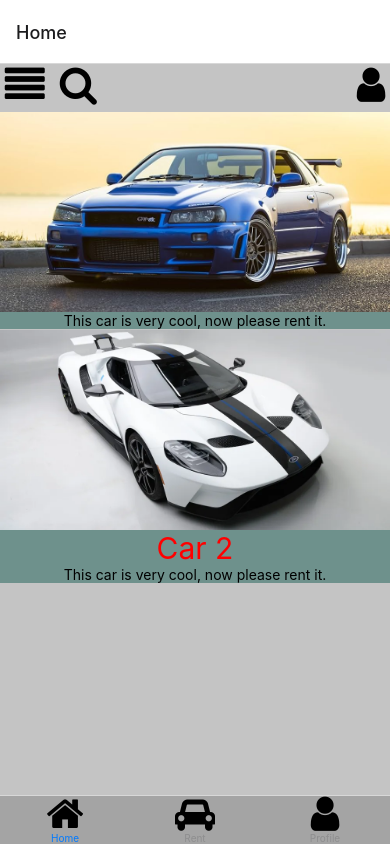
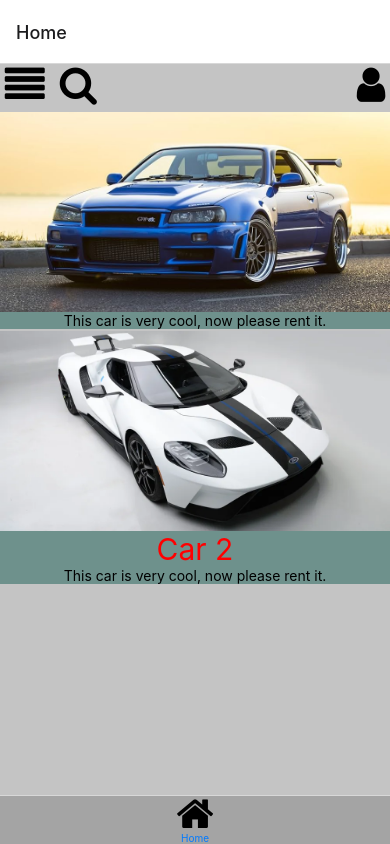
Before and after one commit to NikolajBS/React-native-1st-handin, a React Native app in the folder car-rental-app/: screen /Home in a window 390 px wide. Built offline with nearby package versions, Linux system fonts and the light colour scheme.

Commit message:
images and icons are now clickalbe

```diff
--- a/car-rental-app/App.tsx
+++ b/car-rental-app/App.tsx
@@ -14,48 +14,47 @@ const Stack = createStackNavigator();
 /**
  *
  * @returns
- * <Tab.Screen name="Profile" component={ProfileScreen} options={{
-                      tabBarStyle: { backgroundColor: '#a4a4a4'},
-                      tabBarLabel: 'Profile',
-                      tabBarIcon: () => (
-                      <FontAwesome name="home" color={'#000000'} size={40} />
-                    ),}}/>
+ * <Tab.Screen name="Rent" component={} options={{
+            tabBarIcon: () =>(
+              <FontAwesome name="car" color={'#000000'} size={35} />
+            ),
+          }}/>
  */
 
-export default function App() {
-  return (
-      <NavigationContainer>
-        <Tab.Navigator
+
+function TabNavigator(){
+  return(
+    <Tab.Navigator
           screenOptions={{
             tabBarStyle: {
               backgroundColor: '#c4c4c4'
             }
           }}>
-          <Tab.Screen name="Home" component={HomeScreen} options={{
+          <Tab.Screen name="Home" component={StackNavigator} options={{
             tabBarStyle: { backgroundColor: '#a4a4a4'},
             tabBarLabel: 'Home',
             tabBarIcon: () => (
             <FontAwesome name="home" color={'#000000'} size={40} />
           ),}}/>
-          <Tab.Screen name="Rent" component={RentalScreen} options={{
-            tabBarIcon: () =>(
-              <FontAwesome name="car" color={'#000000'} size={35} />
-            ),
-          }}/>
-          <Tab.Screen name="Profile" component={ProfileScreen} options={{
-                      tabBarStyle: { backgroundColor: '#a4a4a4'},
-                      tabBarLabel: 'Profile',
-                      tabBarIcon: () => (
-                      <FontAwesome name="user" color={'#000000'} size={40} />
-                    ),}}/>
         </Tab.Navigator>
+  )
+}
+
+function StackNavigator(){
+  return(
+    <Stack.Navigator>
+      <Stack.Screen name='HomeScreen' component={HomeScreen} options={{
+          headerShown: false,
+        }} />
+      <Stack.Screen name='Profile' component={ProfileScreen}/>
+      <Stack.Screen name='Rental' component={RentalScreen}/>
+    </Stack.Navigator>
+  )
+}
+export default function App() {
+  return (
+      <NavigationContainer>
+        <TabNavigator/>
       </NavigationContainer>
   );
 }
-const styles = StyleSheet.create({
-  container: {
-    flex: 1,
-    backgroundColor: '#fff',
-
-  },
-});
--- a/car-rental-app/screens/Home.tsx
+++ b/car-rental-app/screens/Home.tsx
@@ -6,9 +6,7 @@ import { createStackNavigator } from '@react-navigation/stack';
 import ProfileScreen from './ProfileScreen';
 
 
-const HomeScreen = () =>{
-
-
+const HomeScreen = ({ navigation }) =>{
 
   const storeData = async(value:string) =>{
     try{
@@ -36,7 +34,6 @@ const HomeScreen = () =>{
 
     retrieveData();
 
-    const Stack = createStackNavigator();
 
     return(
     <View style={styles.container}>
@@ -45,21 +42,27 @@ const HomeScreen = () =>{
         <View style={styles.smallSpace}></View>
         <FontAwesome name="search" color={'#000000'} size={40} />
         <View style={styles.space}></View>
+        <TouchableOpacity onPress={() =>{navigation.navigate('Profile')}}>
         <FontAwesome name="user" color={'#000000'} size={40} style={styles.userIcon}/>
+        </TouchableOpacity>
       </View>
 
       <View style={styles.flexbox}>
-        <View style={styles.box1}>
+        <TouchableOpacity onPress={() =>{navigation.navigate('Rental')}}>
+        <View style={styles.box}>
           <Image source={require('../imgs/car1.jpg')} style={styles.images} />
           <Text style={styles.txtcolor}>{carName}</Text>
           <Text>This car is very cool, now please rent it.</Text>
         </View>
+        </TouchableOpacity>
 
-        <View style={styles.box2}>
+        <TouchableOpacity onPress={() =>{navigation.navigate('Rental')}}>
+        <View style={styles.box}>
           <Image source={require('../imgs/car2.jpg')} style={styles.images} />
           <Text style={styles.txtcolor}>Car 2</Text>
           <Text>This car is very cool, now please rent it.</Text>
         </View>
+        </TouchableOpacity>
       </View>
 
     </View>
@@ -83,14 +86,10 @@ const styles = StyleSheet.create({
     flexDirection: 'column',
     margin: 5
   },
-  box1: {
+  box: {
     backgroundColor: '#6e918c',
     alignItems: 'center',
     margin: 1
-  },
-  box2:{
-    backgroundColor: '#6e918c',
-    alignItems: 'center'
   },
   images: {
     width: 390,
```
